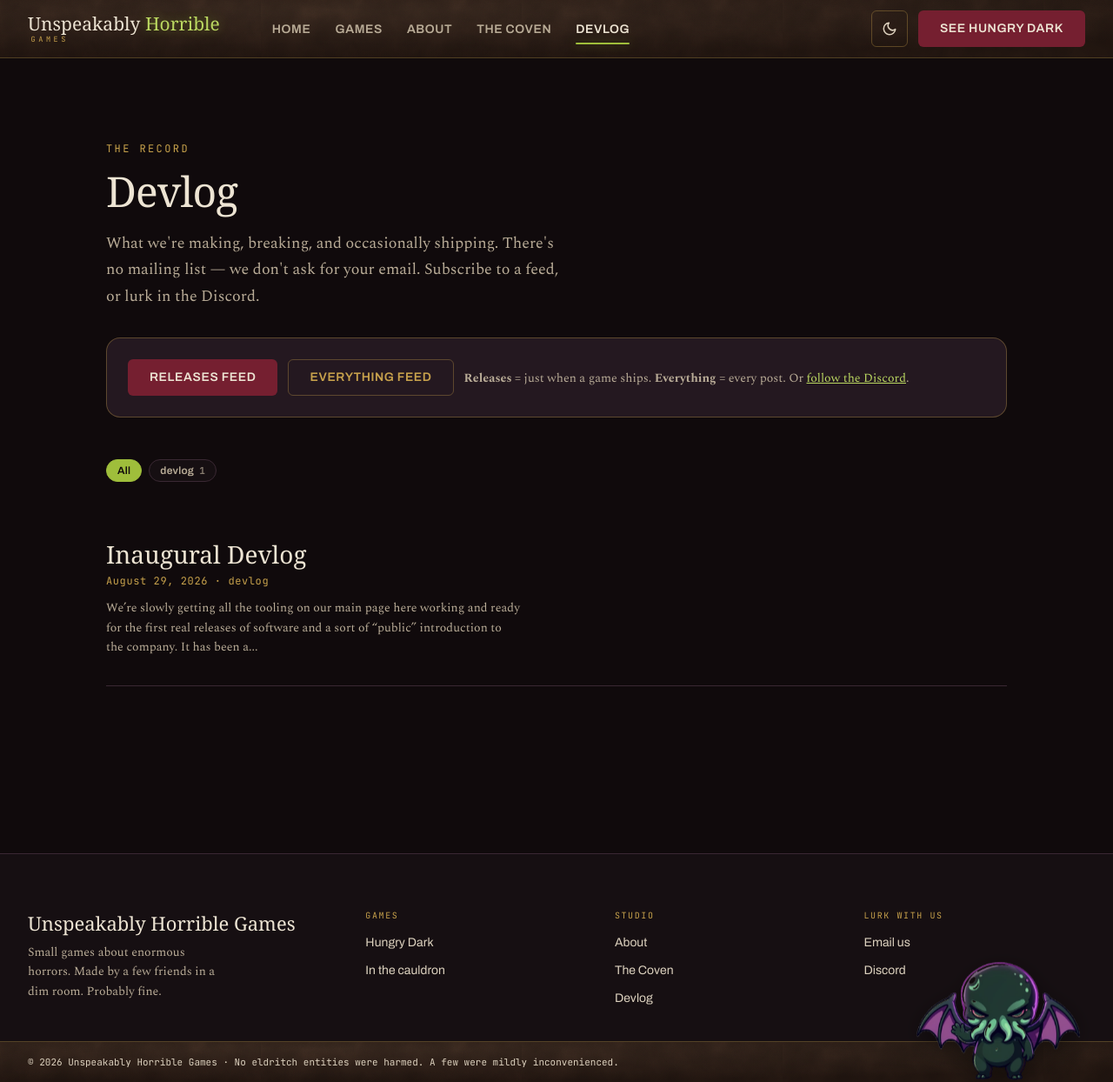
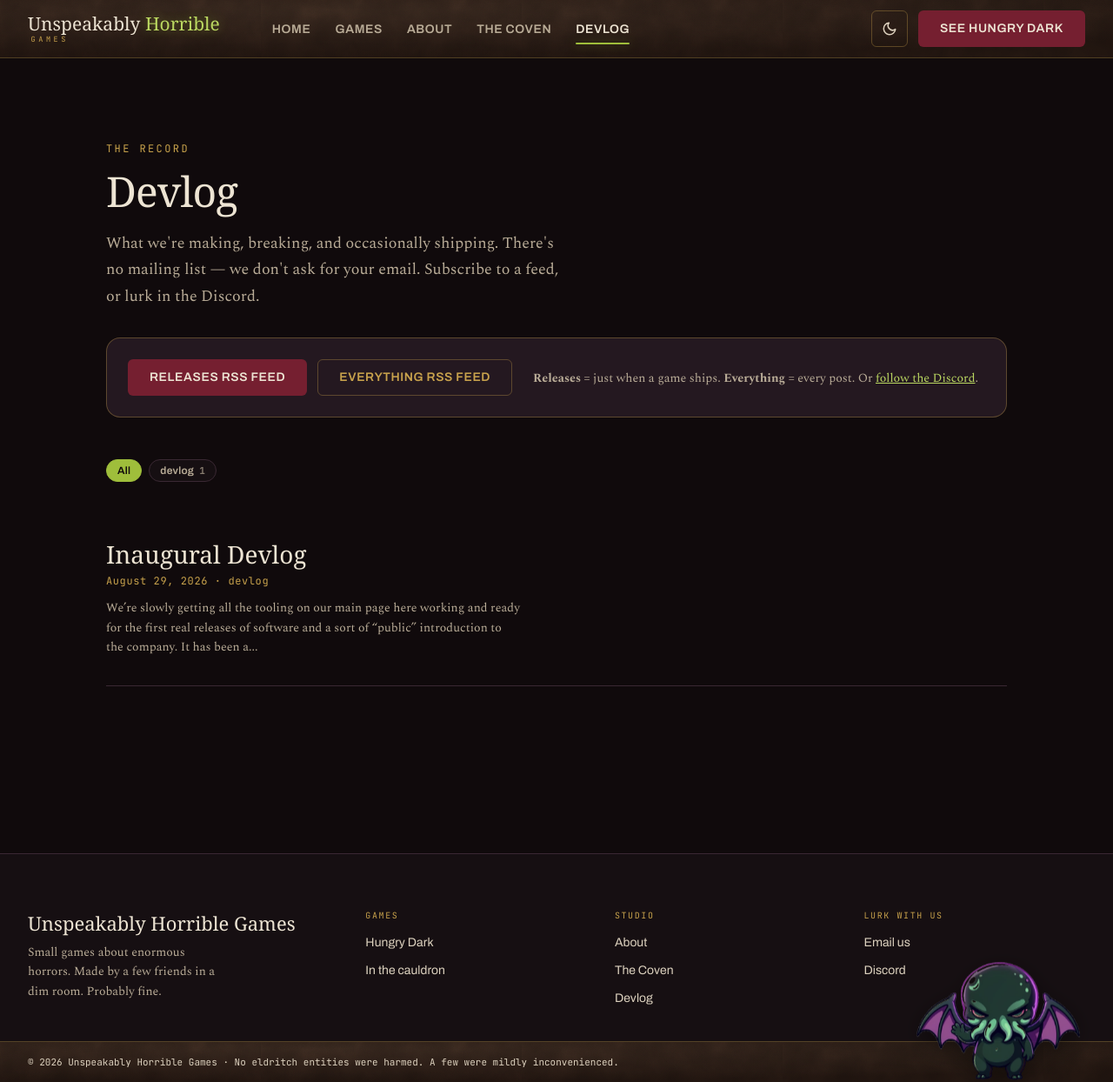
Before and after one commit to UnspeakablyHorribleGames/pages, a Jekyll site: the page built from devlog.html, in a window 1280 px wide and 1244 px high. Shown: the whole window at 87% size. Built offline with Jekyll 4.4.1, drawn with Linux system fonts in a browser that asks for light colours; some web fonts are replaced.

Commit message:
Update subscription links to include RSS

```diff
--- a/devlog.html
+++ b/devlog.html
@@ -10,8 +10,8 @@ permalink: /devlog/
   <p class="section-intro">What we're making, breaking, and occasionally shipping. There's no mailing list — we don't ask for your email. Subscribe to a feed, or lurk in the Discord.</p>
 
   <div class="devlog-subscribe">
-    <a class="btn btn--primary" href="/releases.xml">Releases feed</a>
-    <a class="btn btn--gilt" href="/devlog.xml">Everything feed</a>
+    <a class="btn btn--primary" href="/releases.xml">Releases RSS feed</a>
+    <a class="btn btn--gilt" href="/devlog.xml">Everything RSS feed</a><br />
     <span class="devlog-subscribe__note"><strong>Releases</strong> = just when a game ships. <strong>Everything</strong> = every post. Or <a href="https://discord.gg/MKR3YYKRSZ" target="_blank" rel="noopener">follow the Discord</a>.</span>
   </div>
 
```
